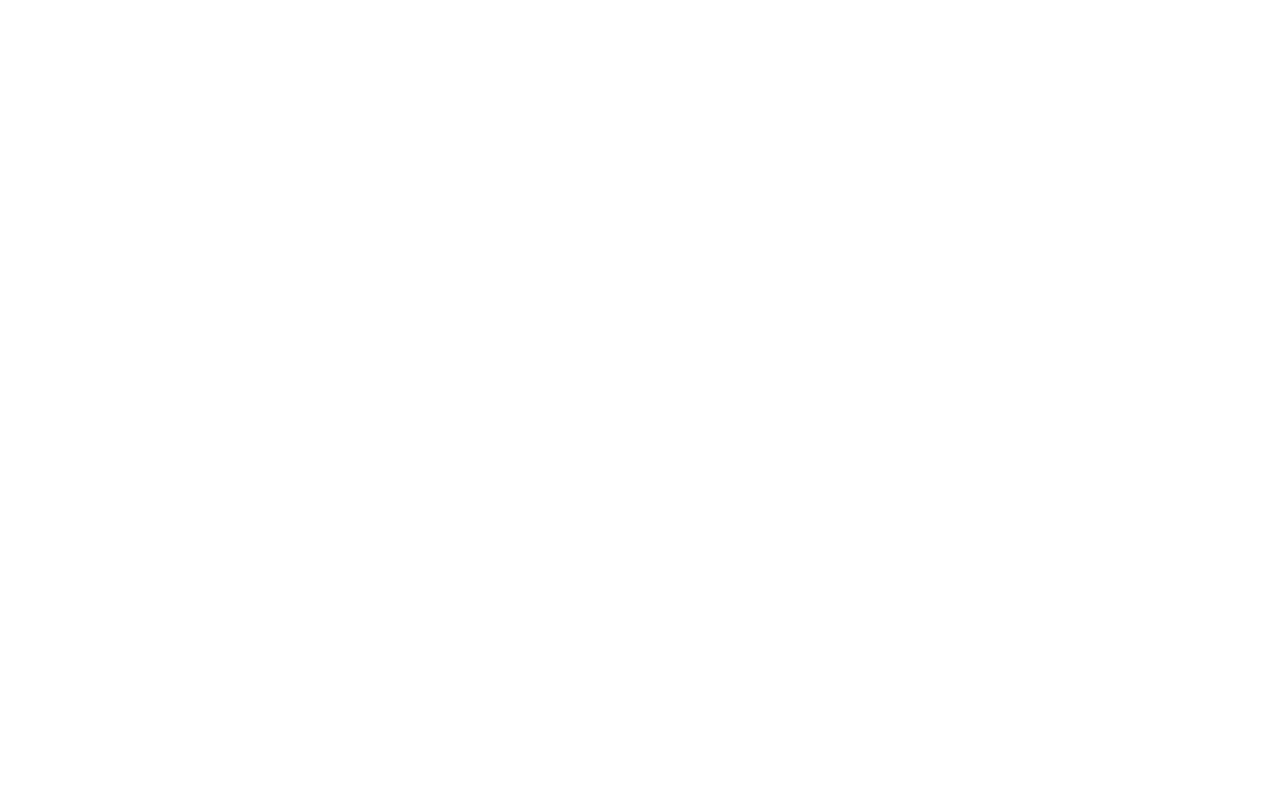
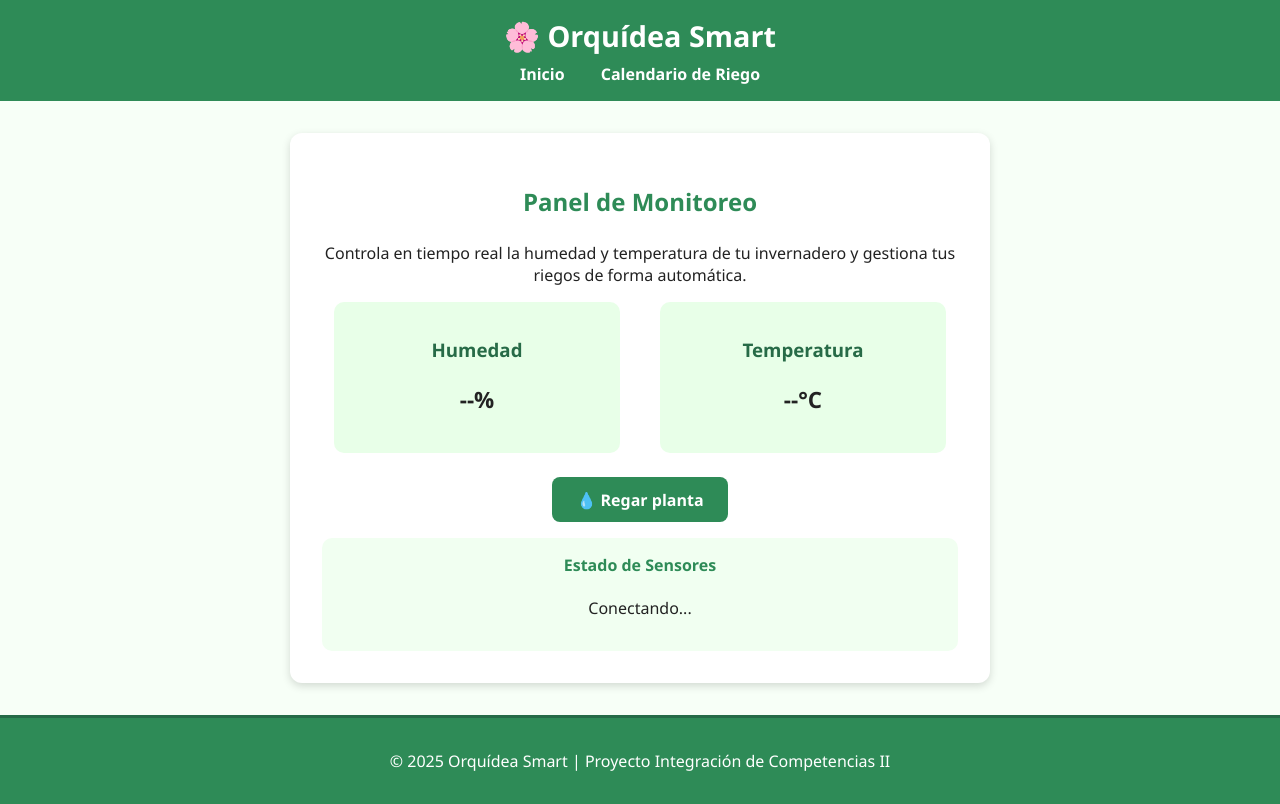
Before and after one commit to misttrall/Orquidea-Smart, a website: page public/index.html in a window 1280 px wide. Drawn offline with Linux system fonts and the light colour scheme.

Commit message:
Proyecto con CSS listo

```diff
--- a/public/css/style.css
+++ b/public/css/style.css
@@ -0,0 +1,172 @@
+/* === Estilos generales === */
+* {
+  box-sizing: border-box;
+  font-family: 'Segoe UI', sans-serif;
+}
+
+body {
+  margin: 0;
+  background-color: #f7fff7;
+  color: #222;
+}
+
+/* === Encabezado y navegación === */
+header {
+  background-color: #2e8b57;
+  color: white;
+  padding: 1rem;
+  text-align: center;
+}
+
+header h1 {
+  margin: 0;
+  font-size: 1.8rem;
+}
+
+nav {
+  margin-top: 0.5rem;
+}
+
+nav a {
+  color: white;
+  text-decoration: none;
+  font-weight: bold;
+  margin: 0 1rem;
+  transition: color 0.2s ease-in;
+}
+
+nav a:hover {
+  color: #c4f0c4;
+}
+
+/* === Panel principal === */
+.panel {
+  background: white;
+  border-radius: 12px;
+  box-shadow: 0 3px 8px rgba(0, 0, 0, 0.15);
+  padding: 2rem;
+  margin: 2rem auto;
+  width: 85%;
+  max-width: 700px;
+  text-align: center;
+}
+
+.panel h2 {
+  color: #2e8b57;
+  margin-bottom: 1.5rem;
+}
+
+/* === Tarjetas de datos === */
+.datos {
+  display: flex;
+  justify-content: space-around;
+  flex-wrap: wrap;
+  gap: 1rem;
+  margin-bottom: 1.5rem;
+}
+
+.card {
+  background: #e8ffe8;
+  border-radius: 10px;
+  padding: 1rem;
+  width: 45%;
+  min-width: 180px;
+  transition: transform 0.2s ease-in-out;
+}
+
+.card:hover {
+  transform: scale(1.03);
+}
+
+.card h3 {
+  color: #276b47;
+  margin-bottom: 0.5rem;
+}
+
+.card p {
+  font-size: 1.4rem;
+  font-weight: bold;
+}
+
+/* === Botones === */
+button {
+  background-color: #2e8b57;
+  color: white;
+  border: none;
+  border-radius: 8px;
+  padding: 0.7rem 1.5rem;
+  cursor: pointer;
+  font-size: 1rem;
+  font-weight: bold;
+  transition: background 0.2s;
+}
+
+button:hover {
+  background-color: #256b47;
+}
+
+/* === Formularios === */
+form {
+  display: flex;
+  flex-direction: column;
+  gap: 0.7rem;
+  text-align: left;
+  width: 90%;
+  margin: 0 auto;
+}
+
+label {
+  font-weight: bold;
+  color: #2e8b57;
+}
+
+input {
+  padding: 0.5rem;
+  border: 1px solid #ccc;
+  border-radius: 6px;
+  outline: none;
+  transition: border 0.2s;
+}
+
+input:focus {
+  border-color: #2e8b57;
+}
+
+/* === Lista de riegos programados === */
+#listaRiegos {
+  margin-top: 1.5rem;
+  background: #f1fff1;
+  border-radius: 8px;
+  padding: 1rem;
+}
+
+#listaRiegos p {
+  background: #eaffea;
+  margin: 0.3rem 0;
+  padding: 0.5rem;
+  border-radius: 6px;
+  border-left: 4px solid #2e8b57;
+}
+
+/* === Estados del sistema === */
+.estado {
+  margin-top: 1rem;
+  background: #f1fff1;
+  border-radius: 10px;
+  padding: 1rem;
+}
+
+.estado h4 {
+  color: #2e8b57;
+  margin-top: 0;
+}
+
+/* === Footer (si agregas más adelante) === */
+footer {
+  background-color: #2e8b57;
+  color: white;
+  text-align: center;
+  padding: 1rem;
+  margin-top: 2rem;
+  border-top: 3px solid #256b47;
+}
--- a/public/index.html
+++ b/public/index.html
@@ -0,0 +1,56 @@
+<!DOCTYPE html>
+<html lang="es">
+<head>
+  <meta charset="UTF-8">
+  <meta name="viewport" content="width=device-width, initial-scale=1.0">
+  <title>Orquídea Smart - Monitoreo Ambiental</title>
+  <link rel="stylesheet" href="css/style.css">
+</head>
+<body>
+
+  <!-- === ENCABEZADO === -->
+  <header>
+    <h1>🌸 Orquídea Smart</h1>
+    <nav>
+      <a href="index.html">Inicio</a>
+      <a href="calendario.html">Calendario de Riego</a>
+    </nav>
+  </header>
+
+  <!-- === SECCIÓN PRINCIPAL === -->
+  <main>
+    <section class="panel">
+      <h2>Panel de Monitoreo</h2>
+      <p>Controla en tiempo real la humedad y temperatura de tu invernadero y gestiona tus riegos de forma automática.</p>
+
+      <!-- Indicadores de datos -->
+      <div class="datos">
+        <div class="card">
+          <h3>Humedad</h3>
+          <p id="humedad">--%</p>
+        </div>
+        <div class="card">
+          <h3>Temperatura</h3>
+          <p id="temperatura">--°C</p>
+        </div>
+      </div>
+
+      <!-- Botón para activar riego manual -->
+      <button id="btnRegar">💧 Regar planta</button>
+
+      <!-- Estado de sensores -->
+      <div class="estado">
+        <h4>Estado de Sensores</h4>
+        <p id="estadoSensores">Conectando...</p>
+      </div>
+    </section>
+  </main>
+
+  <!-- === PIE DE PÁGINA === -->
+  <footer>
+    <p>© 2025 Orquídea Smart | Proyecto Integración de Competencias II</p>
+  </footer>
+
+  <script src="js/main.js"></script>
+</body>
+</html>
--- a/public/js/main.js
+++ b/public/js/main.js
@@ -3,23 +3,35 @@ if (document.getElementById("formRiego")) {
 
   document.getElementById("formRiego").addEventListener("submit", e => {
     e.preventDefault();
+
     const fecha = document.getElementById("fecha").value;
     const hora = document.getElementById("hora").value;
     const correo = document.getElementById("correo").value;
     const telefono = document.getElementById("telefono").value;
 
-    // Suscribimos ambos observadores si los datos existen
+    const lista = document.getElementById("listaRiegos");
+
+    // 💡 Si el mensaje por defecto está presente, eliminarlo
+    const mensajeDefault = lista.querySelector("p");
+    if (mensajeDefault && mensajeDefault.textContent.includes("No hay riegos")) {
+      lista.innerHTML = "<h3>Riegos Programados</h3>";
+    }
+
+    // Registrar observadores (correo o SMS)
     if (correo) subject.subscribe(new EmailNotifier(correo));
     if (telefono) subject.subscribe(new SmsNotifier(telefono));
 
-    const lista = document.getElementById("listaRiegos");
+    // Agregar nuevo riego a la lista
     const item = document.createElement("p");
     item.textContent = `🌱 Riego programado para ${fecha} a las ${hora}`;
     lista.appendChild(item);
 
-    // Simulación de notificación
+    // Simulación de notificación automática (5 segundos)
     setTimeout(() => {
       subject.notify(`🌿 ¡Hora de regar tus orquídeas! (${fecha} ${hora})`);
     }, 5000);
+
+    // Limpiar formulario
+    e.target.reset();
   });
 }
```
Also changed, not shown: public/calendario.html (+32 -9 lines).
